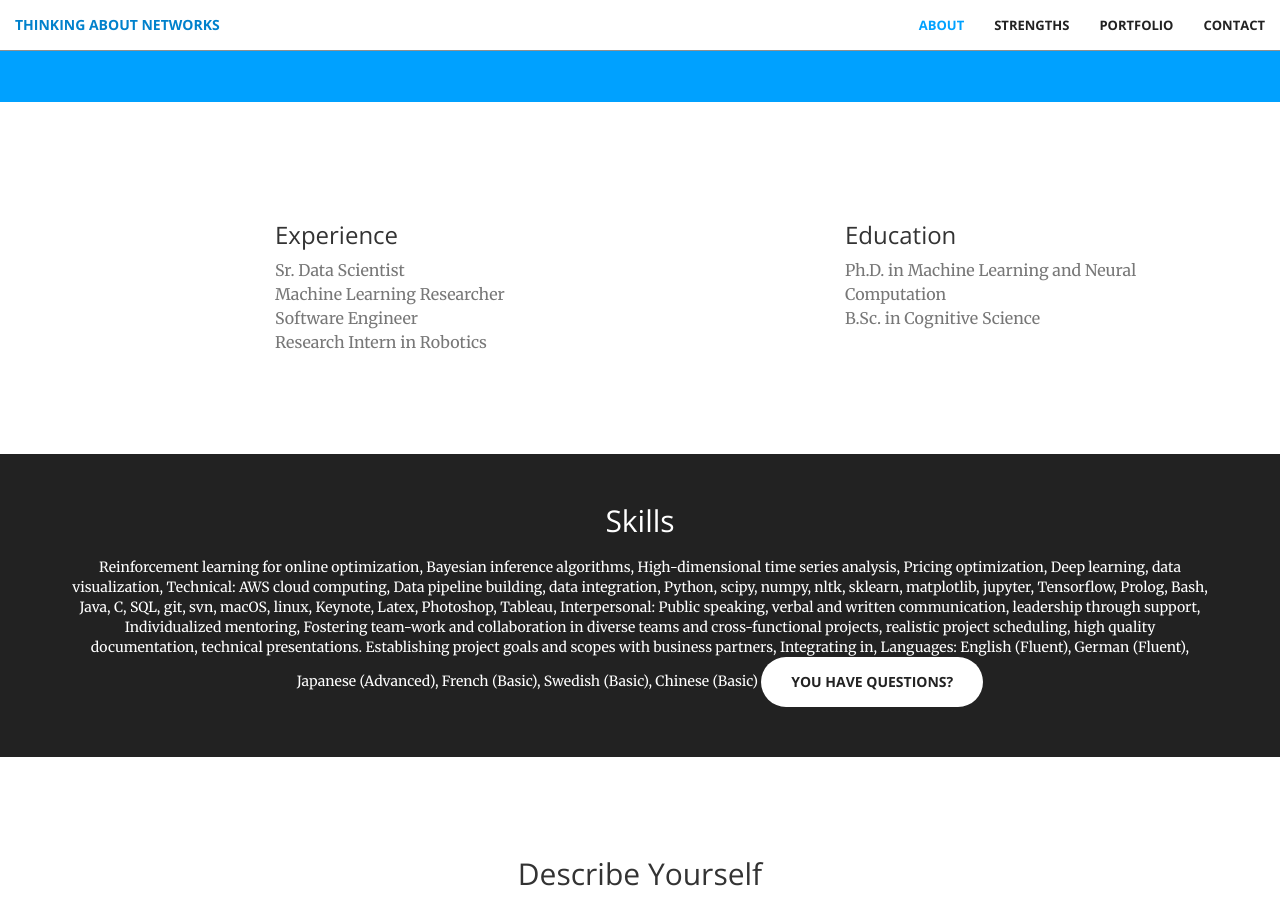
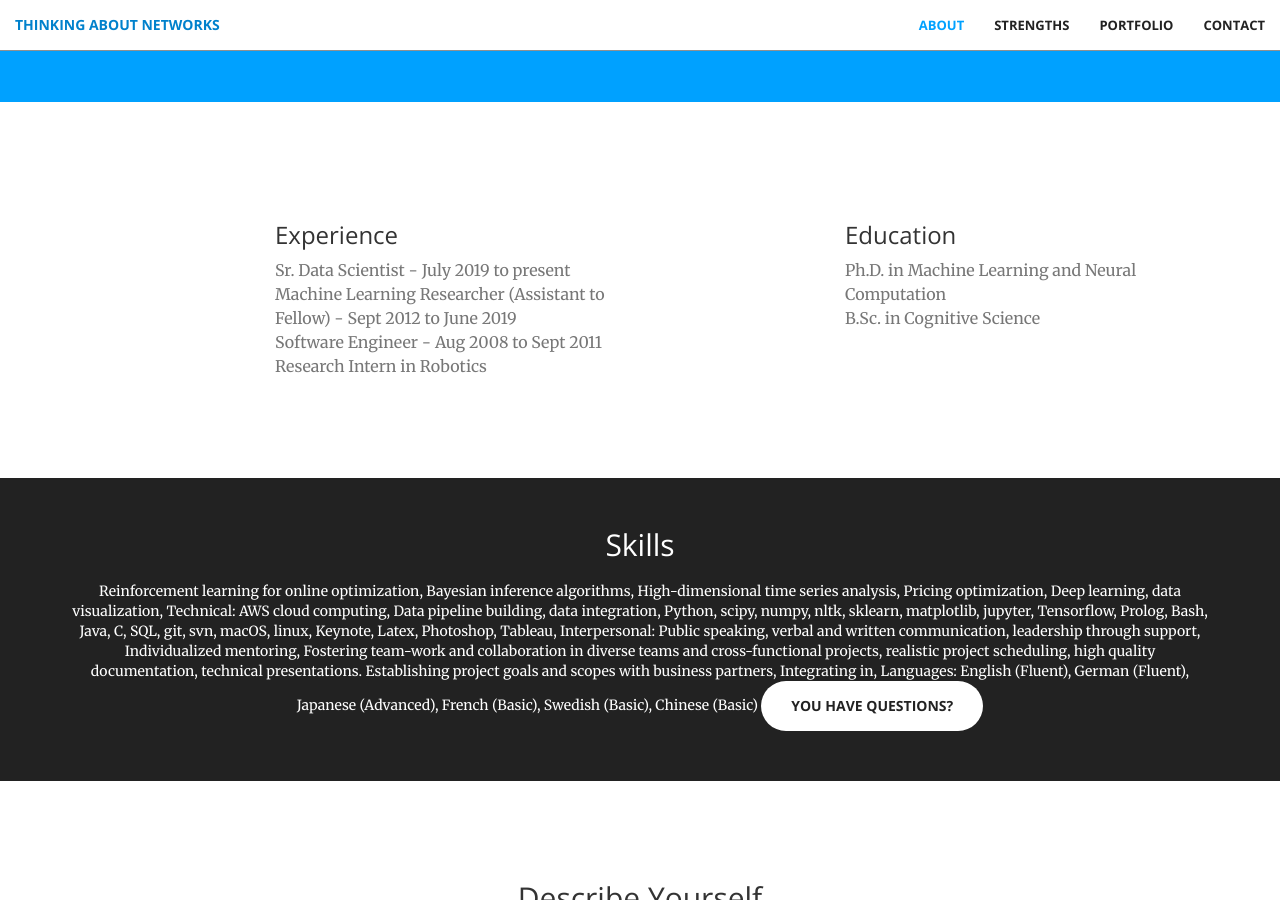
Before and after one commit to jvs--/jvs--.github.io, a Jekyll site: the page built from index.html, in a window 1280 px wide and 900 px high, scrolled down 1369 px. Built offline with Jekyll 4.4.1, drawn with Linux system fonts in a browser that asks for light colours.

Commit message:
added content

```diff
--- a/_includes/resume.html
+++ b/_includes/resume.html
@@ -3,9 +3,9 @@
         <div class="col-md-4 col-md-offset-2">
             <div class="service-box">
                 <h3>Experience</h3>
-                <p class="text-muted">Sr. Data Scientist </p>
-                <p class="text-muted">Machine Learning Researcher</p>
-                <p class="text-muted">Software Engineer</p>
+                <p class="text-muted">Sr. Data Scientist - July 2019 to present </p>
+                <p class="text-muted">Machine Learning Researcher (Assistant to Fellow) - Sept 2012 to June 2019 </p>
+                <p class="text-muted">Software Engineer - Aug 2008 to Sept 2011</p>
                 <p class="text-muted">Research Intern in Robotics</p>
             </div>
         </div>
```
